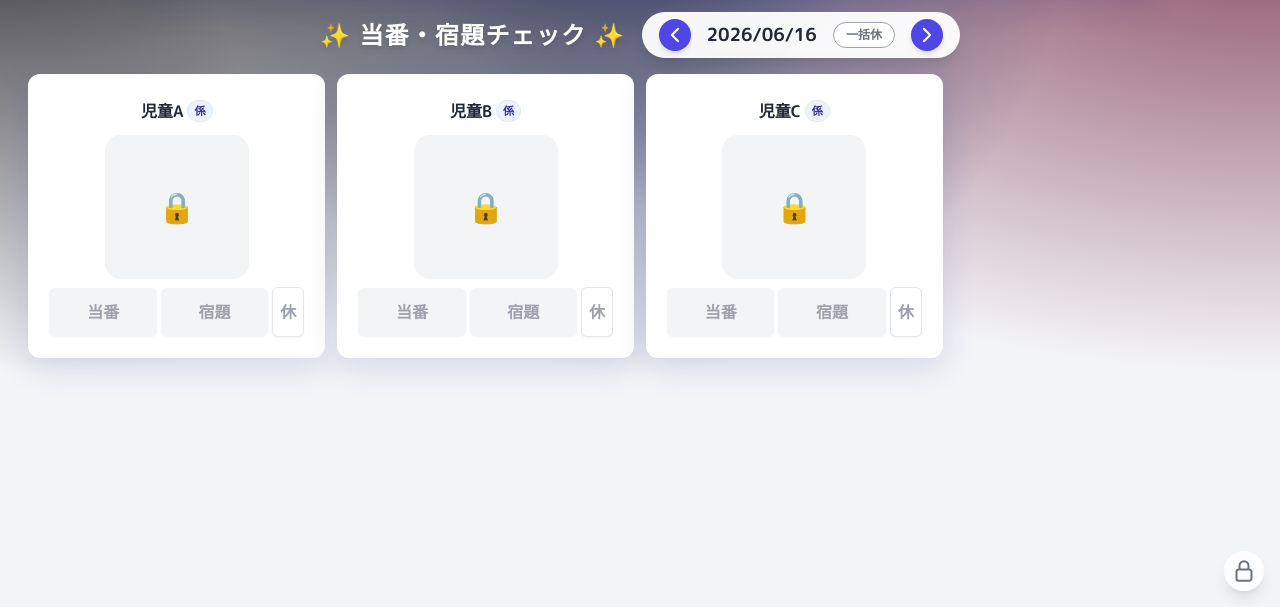
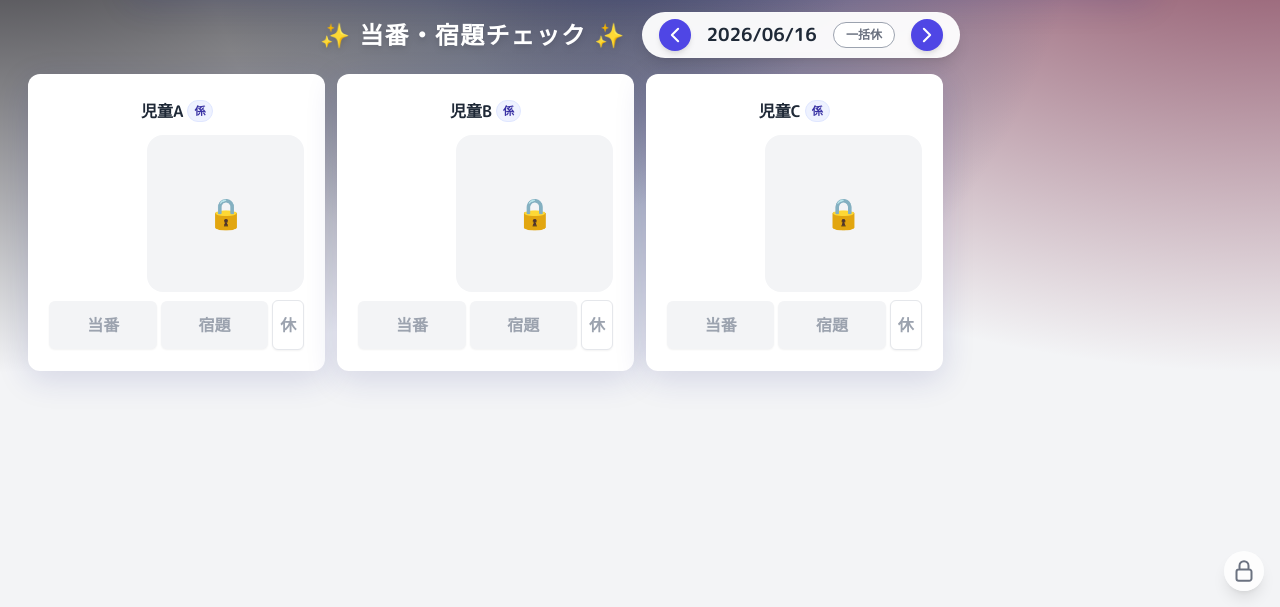
Before and after one commit to byakusen/oelgelge.touban_sougou, a plain HTML site: page index.html in a window 1280 px wide. Shown: the part 193-800 px from the top of the page. Drawn offline with nearby package versions, Linux system fonts and the light colour scheme.

Commit message:
Add files via upload

```diff
--- a/index.html
+++ b/index.html
@@ -59,12 +59,12 @@
         .layout-compact { --card-padding: 0.65rem; --name-size: 1rem; --role-size: 0.65rem; --icon-box-size: 5rem; --icon-font-size: 2.5rem; --btn-font: 0.75rem; --btn-pad-y: 0.35rem; }
         .layout-tiny { --card-padding: 0.5rem; --name-size: 0.875rem; --role-size: 0.6rem; --icon-box-size: 3.5rem; --icon-font-size: 2rem; --btn-font: 0.7rem; --btn-pad-y: 0.25rem; }
 
-        .card { transition: all 0.3s cubic-bezier(0.4, 0, 0.2, 1); padding: var(--card-padding); }
+        .card { transition: all 0.3s cubic-bezier(0.4, 0, 0.2, 1); padding: var(--card-padding); aspect-ratio: 1 / 1; min-height: 0; overflow: hidden; }
         .card:hover { transform: translateY(-5px); box-shadow: 0 12px 40px rgba(0, 0, 0, 0.15); }
         .card.absent { opacity: 0.7; background: rgba(240, 240, 240, 0.9); border: 2px dashed #ccc; }
         .card.absent .card-icon-box { filter: grayscale(100%); opacity: 0.5; }
 
-        .card-icon-box { width: var(--icon-box-size); height: var(--icon-box-size); font-size: var(--icon-font-size); background-size: contain; background-repeat: no-repeat; background-position: center; }
+        .card-icon-box { flex: 1 1 0; min-height: 0; aspect-ratio: 1 / 1; width: auto; height: auto; max-width: 100%; font-size: var(--icon-font-size); background-size: contain; background-repeat: no-repeat; background-position: center; }
         .card-btn { font-size: var(--btn-font); padding-top: var(--btn-pad-y); padding-bottom: var(--btn-pad-y); }
 
         .img-container { transition: all 0.3s ease; border: 4px solid transparent; }
@@ -1703,7 +1703,7 @@
             if (count <= 8) gridClass += "grid-cols-2 md:grid-cols-4";
             else if (count <= 20) { layoutClass = "layout-normal"; gridClass += "grid-cols-3 md:grid-cols-5"; }
             else if (count <= 32) { layoutClass = "layout-compact"; gridClass += "grid-cols-4 md:grid-cols-6"; }
-            else { layoutClass = "layout-tiny"; gridClass += "grid-cols-4 md:grid-cols-8"; }
+            else { layoutClass = "layout-tiny"; gridClass += "grid-cols-4 md:grid-cols-6"; }
             container.className = `w-full max-w-[98%] mb-8 ${gridClass} ${layoutClass}`;
 
             activeStudents.forEach(student => {
@@ -1731,22 +1731,22 @@
                     const lastAchId = student.achievements[student.achievements.length - 1];
                     const conf = ACHIEVEMENT_CONFIG.find(c => c.id === lastAchId);
                     if (conf) {
-                        achievementBadge = `<div class="absolute z-20 drop-shadow-lg pointer-events-none" style="left: 4%; top: 38%; width: 30%; aspect-ratio: 1 / 1; transform: translateY(-50%);" title="最新称号: ${conf.name}"><img src="${conf.icon}" class="w-full h-full object-cover rounded-xl"></div>`;
+                        achievementBadge = `<div class="absolute z-20 drop-shadow-lg pointer-events-none" style="left: var(--card-padding); top: calc(var(--card-padding) + 2.4rem); width: 34%; aspect-ratio: 1 / 1;" title="最新称号: ${conf.name}"><img src="${conf.icon}" class="w-full h-full object-cover rounded-xl"></div>`;
                     }
                 }
 
                 card.innerHTML = `
                     ${teacherBtn}
                     ${achievementBadge}
-                    <div class="flex flex-row items-center justify-center w-full mb-1 gap-1 overflow-hidden px-0.5 h-8">
+                    <div class="flex flex-row items-center justify-center w-full mb-1 gap-1 overflow-hidden px-0.5 h-8 flex-shrink-0">
                         <div class="card-name font-bold text-gray-800 leading-tight text-center whitespace-nowrap min-w-0" style="font-size: ${nameFontSize}">${escHtml(student.name)}</div>
                         ${roleBadge}
                     </div>
-                    <div class="img-container card-icon-box rounded-2xl flex items-center justify-center mb-2 mt-1 ${stats.bg} ${isCompletedToday ? 'completed floating' : ''} cursor-pointer hover:opacity-80 transition-opacity relative" onclick="openCalendar(${student.id})">
+                    <div class="img-container card-icon-box self-end rounded-2xl flex items-center justify-center mb-2 mt-1 ${stats.bg} ${isCompletedToday ? 'completed floating' : ''} cursor-pointer hover:opacity-80 transition-opacity relative" onclick="openCalendar(${student.id})">
                         ${iconContent}
                         ${stampOverlay}
                     </div>
-                    <div class="flex gap-1 w-full mt-auto items-center">
+                    <div class="flex gap-1 w-full mt-auto items-center flex-shrink-0">
                         <button onclick="toggleTask(${student.id}, 'toban')" class="card-btn flex-1 rounded-md font-bold shadow-sm btn-check ${dayRecord.toban ? 'bg-indigo-600 text-white ring-2 ring-indigo-300' : 'bg-gray-100 text-gray-400 hover:bg-gray-200'}">当番</button>
                         <button onclick="toggleTask(${student.id}, 'shukudai')" class="card-btn flex-1 rounded-md font-bold shadow-sm btn-check ${dayRecord.shukudai ? 'bg-amber-500 text-white ring-2 ring-amber-300' : 'bg-gray-100 text-gray-400 hover:bg-gray-200'}">宿題</button>
                         <button onclick="toggleAbsent(${student.id})" class="card-btn w-8 rounded-md font-bold shadow-sm btn-check ${dayRecord.absent ? 'bg-gray-500 text-white ring-2 ring-gray-400' : 'bg-white text-gray-400 border border-gray-200 hover:bg-gray-50'}" title="欠席">休</button>
```
